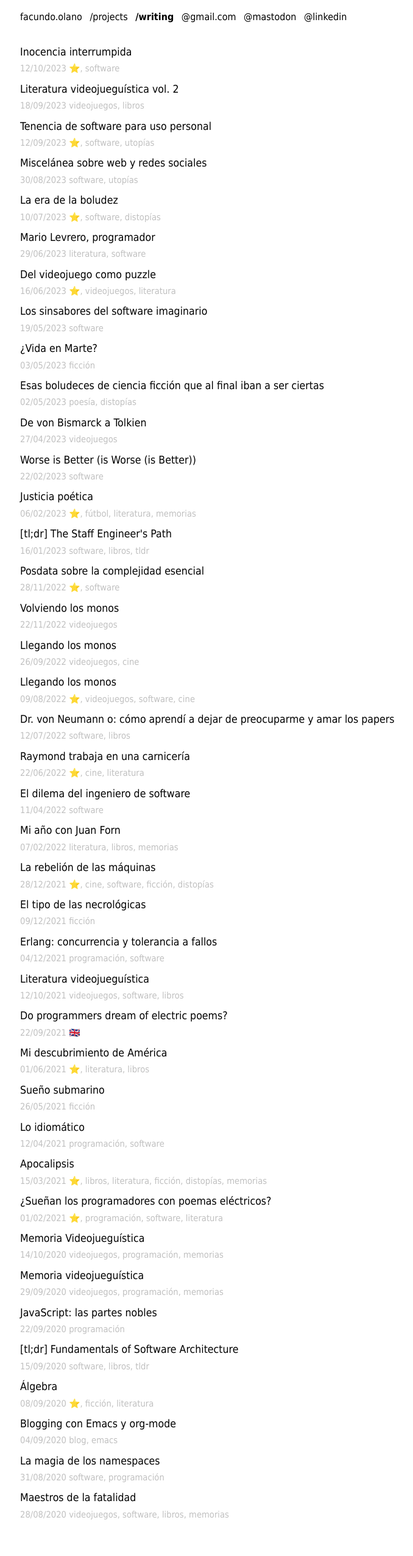
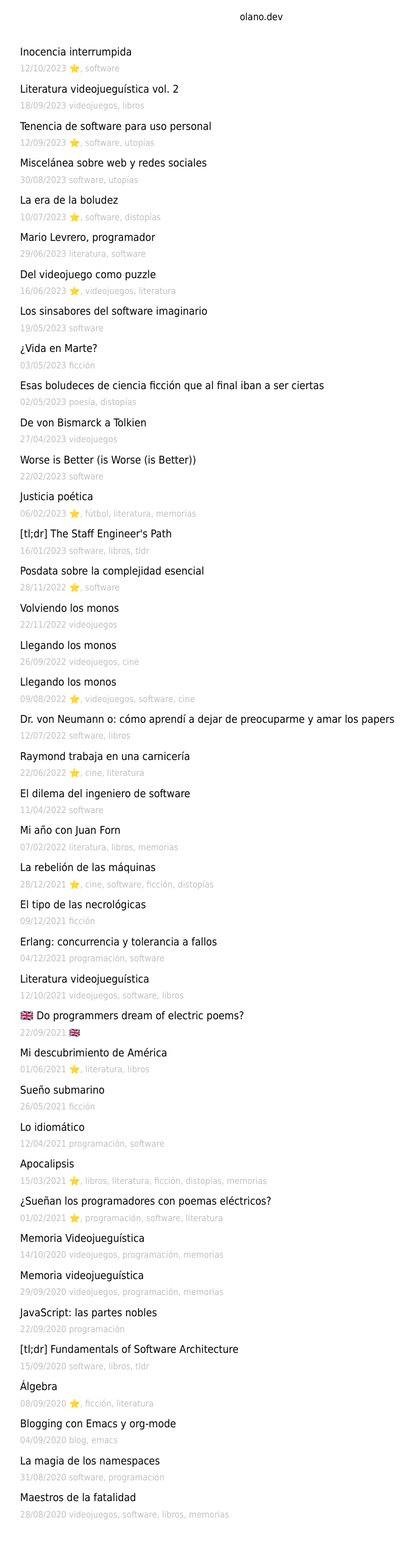
Before and after one commit to facundoolano/olano.dev, a Jekyll site: the page built from writing.html, in a window 1280 px wide. Shown: the whole page at 61% size, without its empty margins (207-885 px from the left). Built offline with Jekyll 4.4.1, drawn with Linux system fonts in a browser that asks for light colours.

Commit message:
separate styles

```diff
--- a/_data/navigation.yml
+++ b/_data/navigation.yml
@@ -1,12 +1,12 @@
-- name: facundo.olano
+- name: olano.dev
   url: /
-- name: /projects
-  url: /projects/
-- name: /writing
-  url: /writing/
-- name: "@gmail.com"
-  url: mailto:facundo.olano@gmail.com
-- name: "@mastodon"
-  url: https://hachyderm.io/@facundoolano
-- name: "@linkedin"
-  url: https://www.linkedin.com/in/facundoolano/
+# - name: /projects
+#   url: /projects/
+# - name: /writing
+#   url: /writing/
+# - name: "@gmail.com"
+#   url: mailto:facundo.olano@gmail.com
+# - name: "@mastodon"
+#   url: https://hachyderm.io/@facundoolano
+# - name: "@linkedin"
+#   url: https://www.linkedin.com/in/facundoolano/
--- a/_layouts/default.html
+++ b/_layouts/default.html
@@ -5,41 +5,7 @@
     <head>
         <meta name="viewport" content="width=device-width, initial-scale=1">
         <title>olano.dev</title>
-        <style>
-         html { color-scheme: light dark; overflow-y: scroll;}
-         body { max-width: 50em; margin: 0 auto; padding: 0 1rem;
-             width: auto;
-             font-family: Tahoma, Verdana, Arial, sans-serif;
-             line-height: 1.5;
-             padding-bottom: 3rem;
-         }
-         nav {margin: 1rem 0 2rem}
-         nav a { color: unset}
-         nav * {margin-right: .5em; margin-bottom:0}
-         h4 {margin-bottom: .5rem}
-         ul { padding-bottom: 1rem}
-         li { padding-bottom: .5rem; list-style-type: none}
-         li p {margin: 0.5rem 0}
-         .date {color: gray; }
-         a {color: dodgerblue;text-decoration: none}
-         a:hover {text-decoration: underline}
-         hr {
-             border: 0;
-             border-top:1px solid whitesmoke;
-         }
-
-         .blog {
-             font-size: 1.1rem;
-             a {
-                 color: unset;
-             }
-             .date { color: silver}
-         }
-
-         .org-center, .text-center {
-             text-align: center;
-         }
-        </style>
+        <link rel="stylesheet" href="/assets/css/main.css">
     </head>
     <body>
         <nav>
@@ -48,6 +14,8 @@
             {% endfor %}
         </nav>
 
-        {{ content }}
+        <div class="content layout-{{ page.layout }}">
+            {{ content }}
+        </div>
     </body>
 </html>
--- /dev/null
+++ b/assets/css/main.css
@@ -0,0 +1,57 @@
+html { color-scheme: light dark; overflow-y: scroll;}
+body { max-width: 50em; margin: 0 auto; padding: 0 1rem;
+       width: auto;
+       font-family: Tahoma, Verdana, Arial, sans-serif;
+       line-height: 1.5;
+       padding-bottom: 3rem;
+     }
+nav {margin: 1rem 0 2rem;         text-align: center;}
+nav a { color: unset}
+nav * {margin-right: .5em; margin-bottom:0}
+
+a {color: dodgerblue;text-decoration: none}
+a:hover {text-decoration: underline}
+
+
+.projects-index {
+    .date {color: gray; }
+
+    ul { padding-bottom: 1rem}
+    li { padding-bottom: .5rem; list-style-type: none}
+    li p {margin: 0.5rem 0}
+
+    hr {
+        border: 0;
+        border-top:1px solid whitesmoke;
+    }
+}
+
+.blog-index {
+    article { padding-bottom: .5rem;}
+
+    font-size: 1.1rem;
+    a {
+        color: unset;
+    }
+    .date { color: silver}
+}
+
+.layout-post {
+    font-size: 1.15rem;
+    line-height: 1.6;
+
+    -moz-osx-font-smoothing: grayscale;
+    -webkit-font-smoothing: antialiased !important;
+    -moz-font-smoothing: antialiased !important;
+    text-rendering: optimizelegibility !important;
+    letter-spacing: .03em;
+
+    .org-center, .text-center {
+        text-align: center;
+    }
+
+    h1 {
+        text-align: center;
+        padding-top: 2rem;
+    }
+}
--- a/projects.html
+++ b/projects.html
@@ -8,9 +8,11 @@
 
 <br/>
 
+<div class="projects-index">
 {% for project in site.data.projects %}
 <li><span class="date">{{ project.date }}</span> <a href="{{ project.url }}">{{project.name}}</a>
     <p>{{ project.description | markdownify }}</p>
     {% unless forloop.last %}<hr/>{% endunless %}
 </li>
 {% endfor %}
+</div>
--- a/writing.html
+++ b/writing.html
@@ -3,18 +3,19 @@
 title: writing
 ---
 
-<div class="blog">
+<div class="blog-index">
 {% for post in site.posts %}
 
-    <li>
+    <article>
 
-        {% if post.favorite %} ⭐ {% endif %} <a href="{{ post.url }}">{{ post.title }}</a>
+        {% if post.favorite %} ⭐ {% endif %} {% if post.translation %} 🇬🇧 {% endif %}
+        <a href="{{ post.url }}">{{ post.title }}</a>
         <br/>
         <small>
             <span class="date">{{ post.date | date: "%d/%m/%Y" }}</span>
             <span class="date">{{ post.tags|join:', ' }}</span>
         </small>
 
-    </li>
+    </article>
 {% endfor %}
 </div>
```
